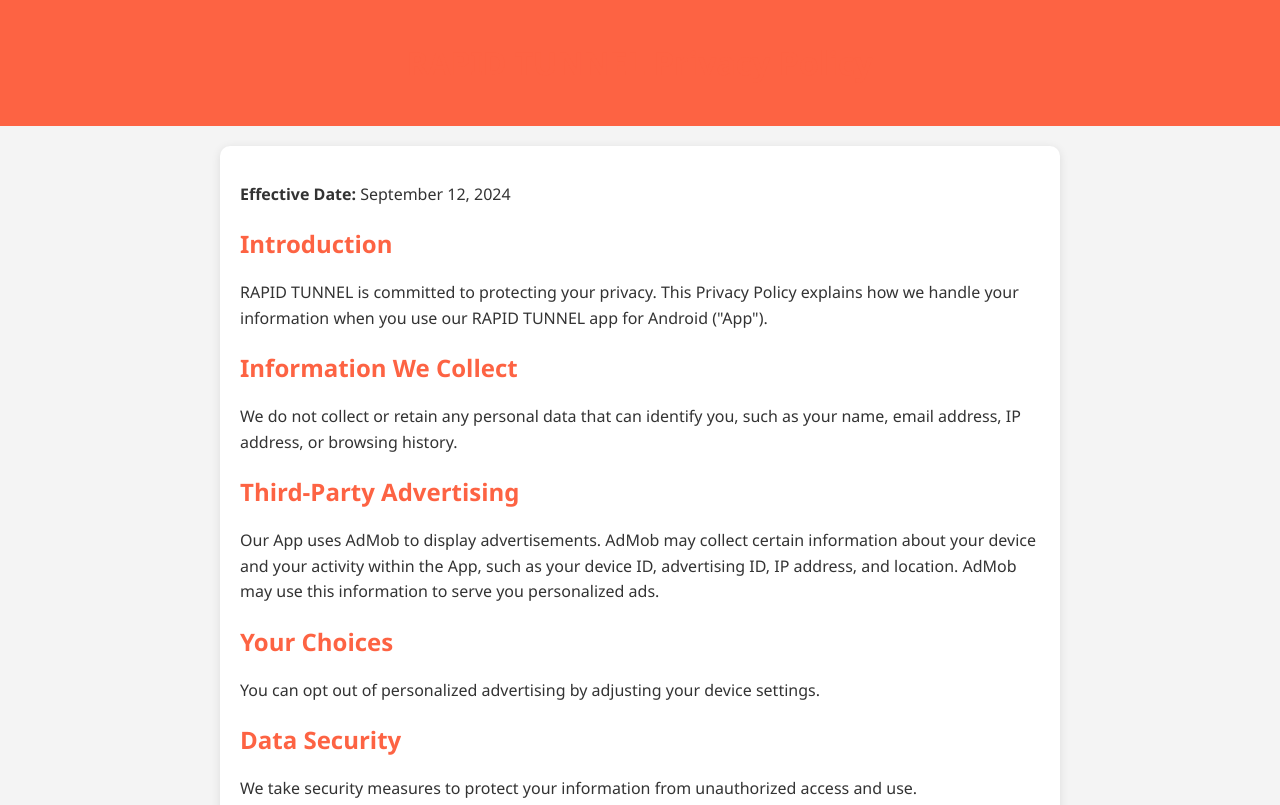
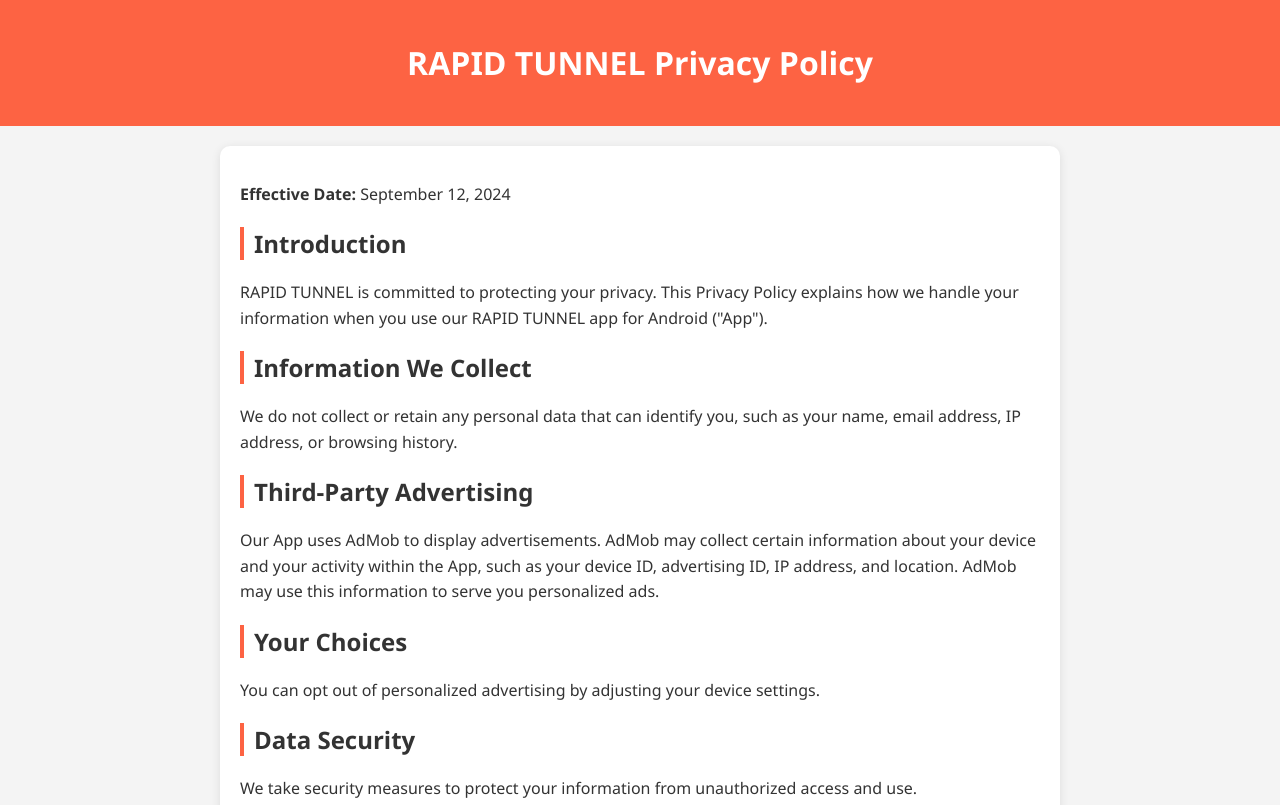
Before and after one commit to VihangaIndusara/RAPID-TUNNEL, a plain HTML site: page docs/index.html in a window 1280 px wide. Shown: the top 805 px of the page. Drawn offline with Linux system fonts and the light colour scheme.

Commit message:
Update index.html

```diff
--- a/docs/index.html
+++ b/docs/index.html
@@ -20,6 +20,10 @@
             text-align: center;
         }
 
+        header h1 {
+            color: #fff;
+        }
+
         .container {
             max-width: 800px;
             margin: 20px auto;
@@ -29,8 +33,10 @@
             box-shadow: 0 2px 10px rgba(0, 0, 0, 0.1);
         }
 
-        h1, h2 {
-            color: #FD6343;
+        h2 {
+            color: #333;
+            border-left: 4px solid #FD6343;
+            padding-left: 10px;
         }
 
         p {
```
